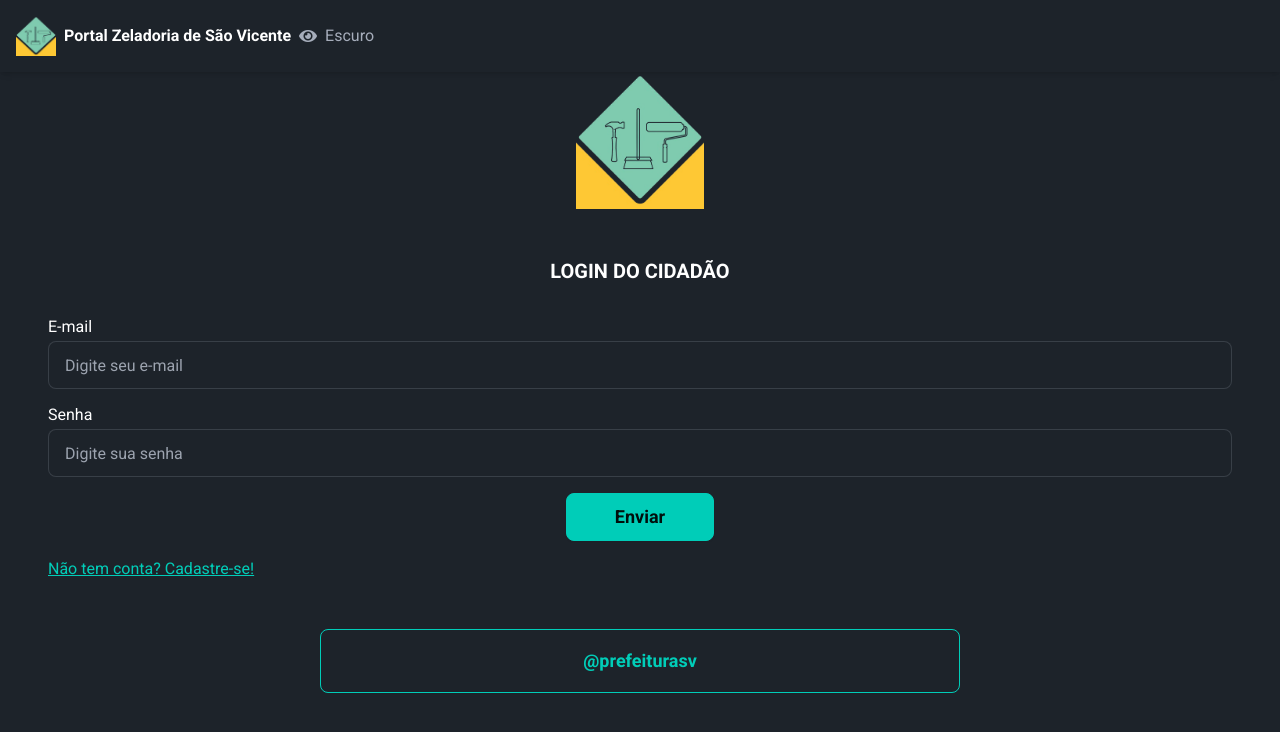
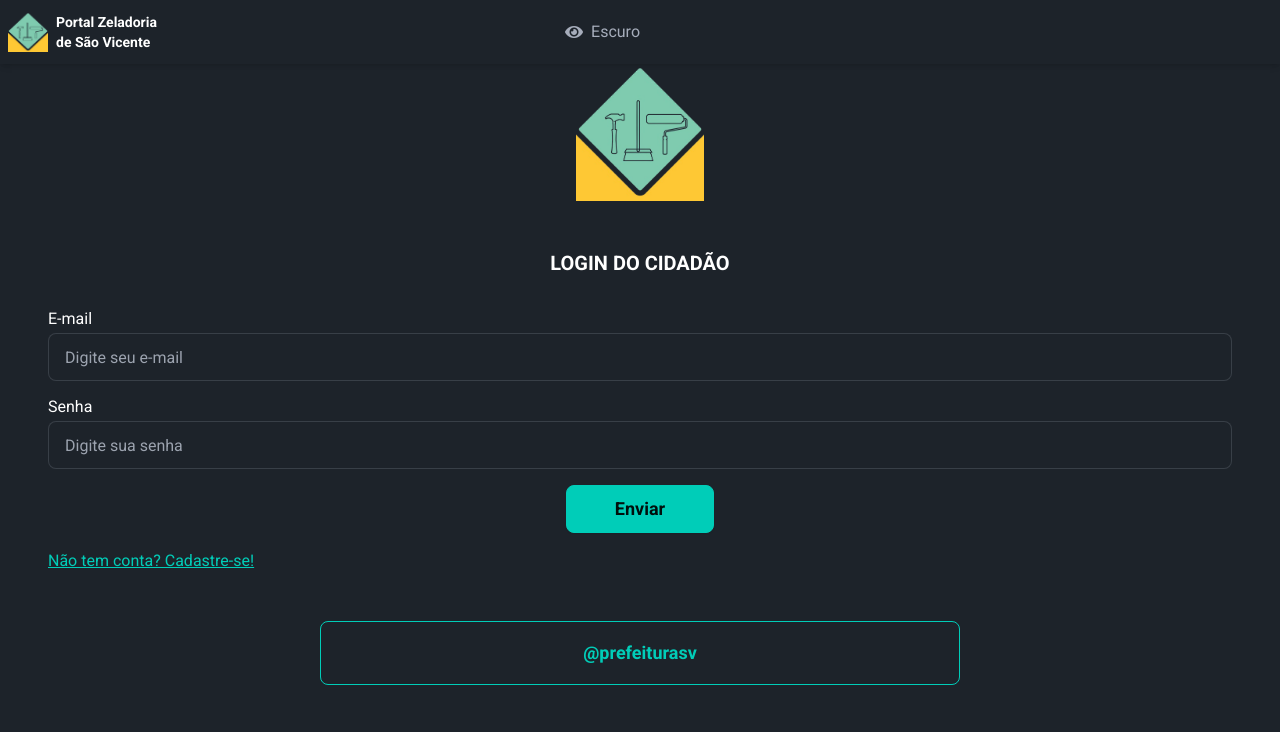
Before and after one commit to camilabr74/HTML_PI_2, a React (Vite) app: page /#/ in a window 1280 px wide. Shown: the top 732 px of the page. Built offline with nearby package versions, Linux system fonts and the light colour scheme.

Commit message:
update: centraliza toggle de tema no meio do navbar a ajusta altura e espaçamento do navbar

```diff
--- a/src/components/Navbar/Navbar.jsx
+++ b/src/components/Navbar/Navbar.jsx
@@ -16,13 +16,14 @@ const Navbar = ({ isAdmin, isLoggedIn, isEmployee, onLogout }) => {
     const isEmployeeRoutes = location.pathname === '/HTML_PI_2/add-new-service' || location.pathname === '/HTML_PI_2/register-employee' || location.pathname === '/HTML_PI_2/home-employee';
 
     return (
-        <div className="navbar bg-base-100 shadow-md flex items-center justify-between p-4">
+        <div className="navbar bg-base-100 shadow-md flex items-center justify-between p-2">
             <div className="flex items-center">
-
                 <img src={logo} alt="Logo" className="h-10 w-10 mr-2" />
-
-                <span className="text-x font-bold">Portal Zeladoria de São Vicente</span>
-
+                <span className="font-bold text-sm flex items-center">
+                    Portal Zeladoria<br />de São Vicente
+                </span>
+            </div>
+            <div className='ml-auto'>
                 <ThemeToggle />
             </div>
 
```
